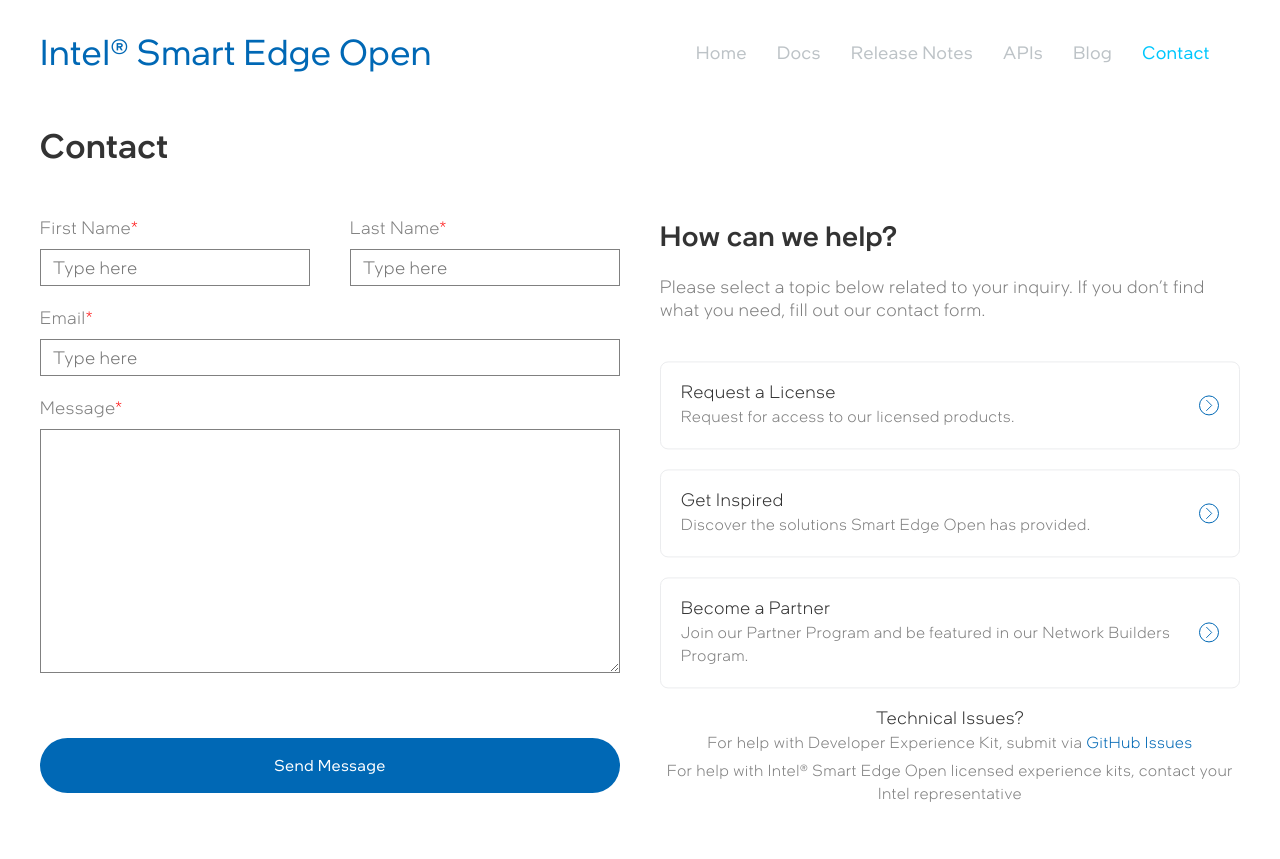
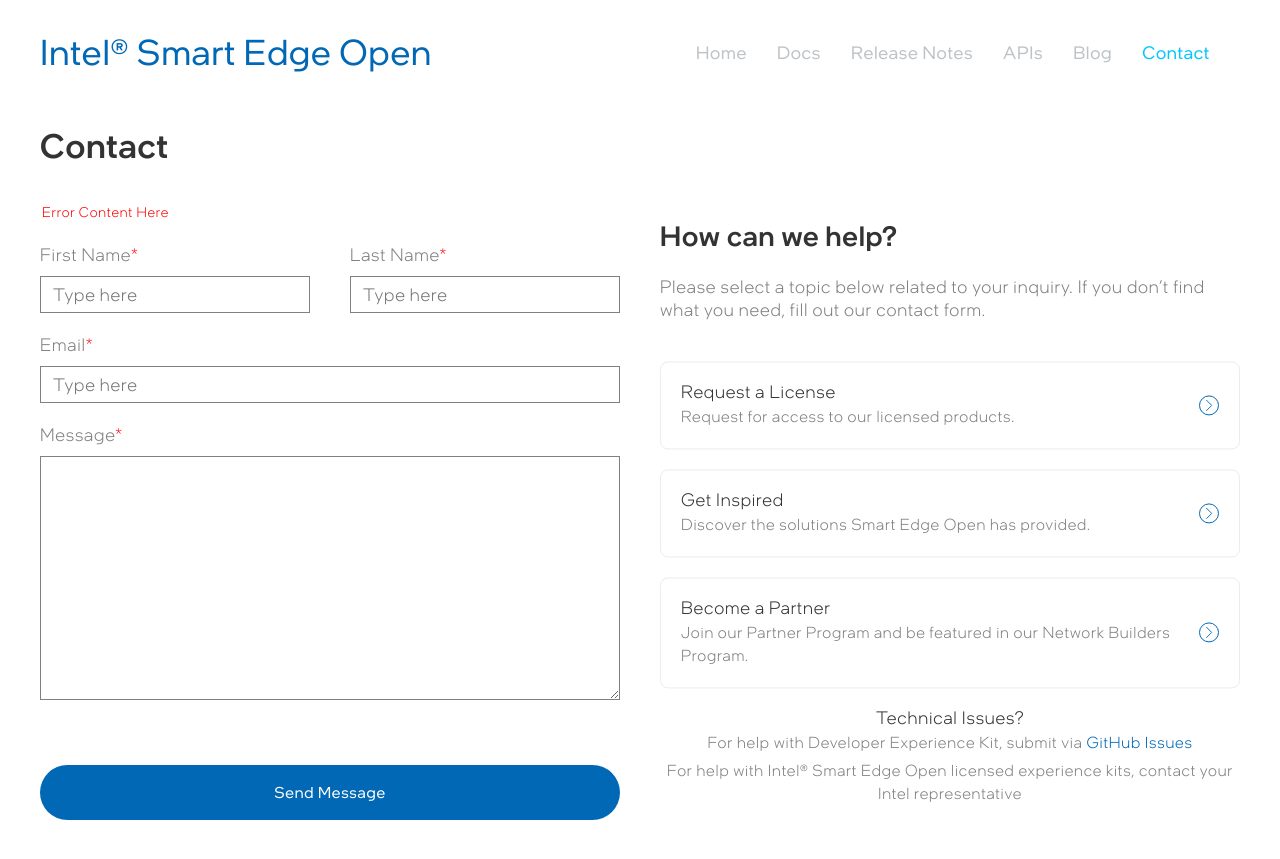
Before and after one commit to intelsmartedgeons/intelsmartedgeons.github.io, a Jekyll site: the page built from contact.md, in a window 1280 px wide. Shown: the top 859 px of the page. Built offline with Jekyll 4.4.1, drawn with Linux system fonts in a browser that asks for light colours; nearby versions of some CDN libraries; some web fonts are replaced; library files that are not in the unit come from our copies.

Commit message:
error box top of the form on contact us page after ajax response

```diff
--- a/contact.md
+++ b/contact.md
@@ -17,6 +17,7 @@
         <div class="contact-form-wrap idorequest">
             <form id="contact" name="contact"  method="post" autocomplete="off">
                 <input type="hidden" name="g-recaptcha-response" value=""/>
+                <div id="bugsDiv"><small class="error">Error content here</small></div>
                 <div style="overflow:hidden;">
                     <div class="colLeft">
                         <label class="validationstar">First Name<span class="star">*</span></label>
```
